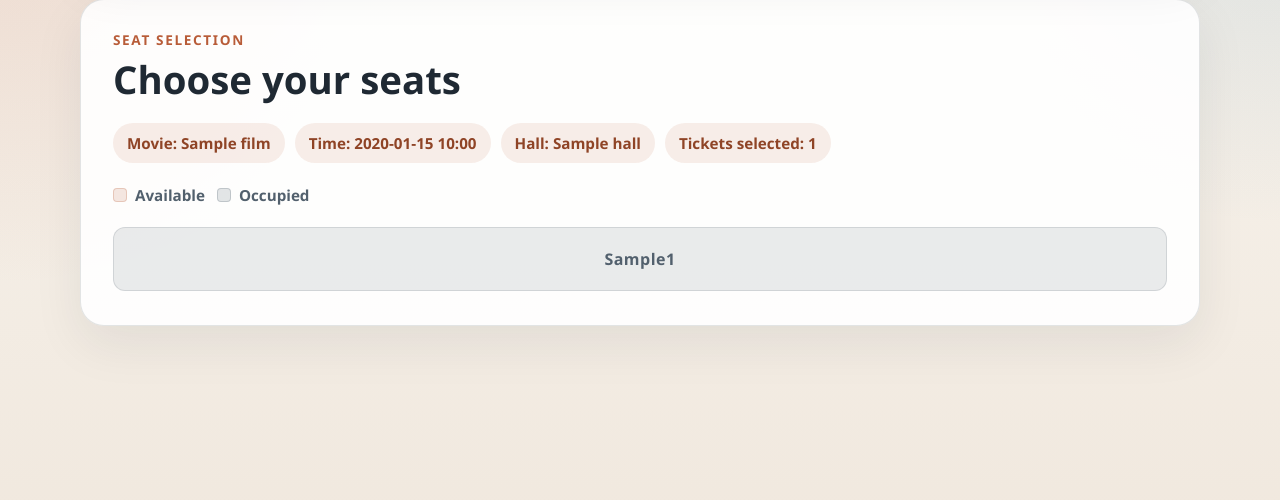
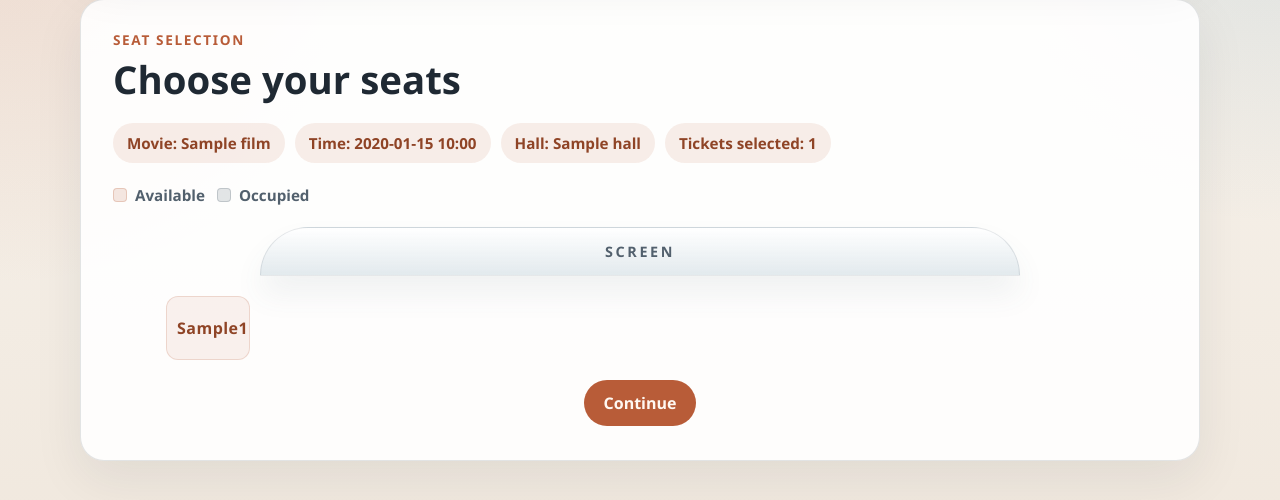
Before and after one commit to cejnik/Django, a Django app: page /select-seat/1/ in a window 1280 px wide. Shown: the part 137-637 px from the top of the page. Run offline with Django 5.2, Linux system fonts and the light colour scheme; a user stored in the database is signed in; tables that the repository leaves empty hold one stand-in row (values such as "Sample post").

Commit message:
add view logic + HTML and CSS selected_seats

```diff
--- a/Django_cinema/cinema/movies/static/movies/select_seat.css
+++ b/Django_cinema/cinema/movies/static/movies/select_seat.css
@@ -77,8 +77,48 @@
 
 .seat-selection__grid {
     display: grid;
-    grid-template-columns: repeat(auto-fit, minmax(84px, 1fr));
+    grid-template-columns: repeat(10, minmax(0, 84px));
     gap: 12px;
+    justify-content: center;
+    width: 100%;
+}
+
+.seat-selection__form {
+    display: grid;
+    gap: 20px;
+    justify-items: center;
+}
+
+.seat-selection__screen-wrap {
+    width: 100%;
+    display: flex;
+    justify-content: center;
+}
+
+.seat-selection__screen {
+    width: min(100%, 760px);
+    padding: 14px 20px;
+    border: 1px solid rgba(82, 96, 109, 0.14);
+    border-radius: 999px 999px 18px 18px;
+    background: linear-gradient(180deg, rgba(255, 255, 255, 0.96) 0%, rgba(224, 232, 236, 0.92) 100%);
+    box-shadow: 0 18px 30px rgba(82, 96, 109, 0.08);
+    color: var(--text-soft);
+    font-size: 0.9rem;
+    font-weight: 700;
+    letter-spacing: 0.18em;
+    text-align: center;
+    text-transform: uppercase;
+}
+
+.seat-selection__label {
+    display: block;
+    cursor: pointer;
+}
+
+.seat-selection__checkbox {
+    position: absolute;
+    opacity: 0;
+    pointer-events: none;
 }
 
 .seat-selection__seat {
@@ -89,6 +129,7 @@
     border-radius: var(--radius-sm);
     font-weight: 700;
     letter-spacing: 0.03em;
+    transition: transform 0.2s ease, background-color 0.2s ease, border-color 0.2s ease, box-shadow 0.2s ease;
 }
 
 .seat-selection__seat--available {
@@ -97,10 +138,49 @@
     color: var(--accent-dark);
 }
 
+.seat-selection__label:hover .seat-selection__seat--available {
+    transform: translateY(-1px);
+    background: rgba(184, 92, 56, 0.14);
+    border-color: rgba(184, 92, 56, 0.28);
+}
+
+.seat-selection__checkbox:checked + .seat-selection__seat--available {
+    background: var(--accent);
+    border-color: var(--accent);
+    color: #fff8f2;
+    box-shadow: 0 16px 26px rgba(143, 68, 38, 0.18);
+}
+
+.seat-selection__checkbox:focus-visible + .seat-selection__seat--available {
+    outline: 2px solid rgba(184, 92, 56, 0.22);
+    outline-offset: 3px;
+}
+
 .seat-selection__seat--occupied {
     border: 1px solid rgba(82, 96, 109, 0.16);
     background: rgba(82, 96, 109, 0.12);
     color: var(--text-soft);
+}
+
+.seat-selection__button {
+    justify-self: center;
+    display: inline-flex;
+    align-items: center;
+    justify-content: center;
+    padding: 12px 20px;
+    border: 0;
+    border-radius: 999px;
+    background: var(--accent);
+    color: #fff8f2;
+    font: inherit;
+    font-weight: 700;
+    cursor: pointer;
+    transition: transform 0.2s ease, background-color 0.2s ease;
+}
+
+.seat-selection__button:hover {
+    background: var(--accent-dark);
+    transform: translateY(-1px);
 }
 
 @media (max-width: 640px) {
@@ -109,6 +189,6 @@
     }
 
     .seat-selection__grid {
-        grid-template-columns: repeat(3, minmax(0, 1fr));
+        grid-template-columns: repeat(3, minmax(0, 84px));
     }
 }
--- a/Django_cinema/cinema/movies/templates/movies/select_seat.html
+++ b/Django_cinema/cinema/movies/templates/movies/select_seat.html
@@ -21,7 +21,11 @@
                 <span class="seat-selection__legend-item seat-selection__legend-item--available">Available</span>
                 <span class="seat-selection__legend-item seat-selection__legend-item--occupied">Occupied</span>
             </div>
-
+            <form action="" method="post" class="seat-selection__form">
+                {% csrf_token %}
+                <div class="seat-selection__screen-wrap">
+                    <div class="seat-selection__screen">Screen</div>
+                </div>
                 <div class="seat-selection__grid">
                     {% for one_seat in hall_seats %}
                         {% if one_seat in occupied_seats %}
@@ -29,12 +33,17 @@
                                 {{ one_seat.row }}{{ one_seat.number }}
                             </div>
                         {% else %}
+                            <label for="seat-{{ one_seat.id }}" class="seat-selection__label">
+                                <input class="seat-selection__checkbox" type="checkbox" name="one_seat" id="seat-{{ one_seat.id }}" value="{{ one_seat.id }}">
                                 <div class="seat-selection__seat seat-selection__seat--available">
                                     {{ one_seat.row }}{{ one_seat.number }}
                                 </div>
+                            </label>
                         {% endif %}
                     {% endfor %}
                 </div>
+                <button class="seat-selection__button" type="submit">Continue</button>
+            </form>
         </div>
     </section>
 {% endblock content %}
--- a/Django_cinema/cinema/movies/views.py
+++ b/Django_cinema/cinema/movies/views.py
@@ -102,6 +102,8 @@ def select_seats(request,reservation_id):
 
     occupied_seats = set()
     for one_reservation in screening_reservations:
+        if one_reservation == reservation:
+            continue
         for seat in one_reservation.reserved_seats.all():
             occupied_seats.add(seat)
 
@@ -110,6 +112,27 @@ def select_seats(request,reservation_id):
         if seat not in occupied_seats:
             available_seats.append(seat)
 
+    if request.method == 'POST':
+        if reservation.tickets_count != len(request.POST.getlist('one_seat')):
+            messages.error(request, f'Please select exactly {reservation.tickets_count} seats.')
+            return redirect('select_seat_url', reservation_id=reservation.id)
+        selected_seat_ids = request.POST.getlist('one_seat')
+        selected_seats = Seat.objects.filter(id__in=selected_seat_ids, hall=hall)
+        if len(selected_seats) != len(selected_seat_ids):
+            messages.error(request, 'Invalid seat selection.')
+            return redirect('select_seat_url', reservation_id=reservation.id)
+        for seat in selected_seats:
+            if seat in occupied_seats:
+                messages.error(request, f'Seat {seat} is already occupied. Please select different seats.')
+                return redirect('select_seat_url', reservation_id=reservation.id)
+        reservation.reserved_seats.set(selected_seats)
+        messages.success(request, 'Your seats have been reserved successfully.')
+        return redirect('reservation')
+
+
+
+
+
     return render(request, 'movies/select_seat.html', {
         'reservation': reservation,
         'screening': screening,
```
Lines whose indentation alone changed are shown as unchanged.
